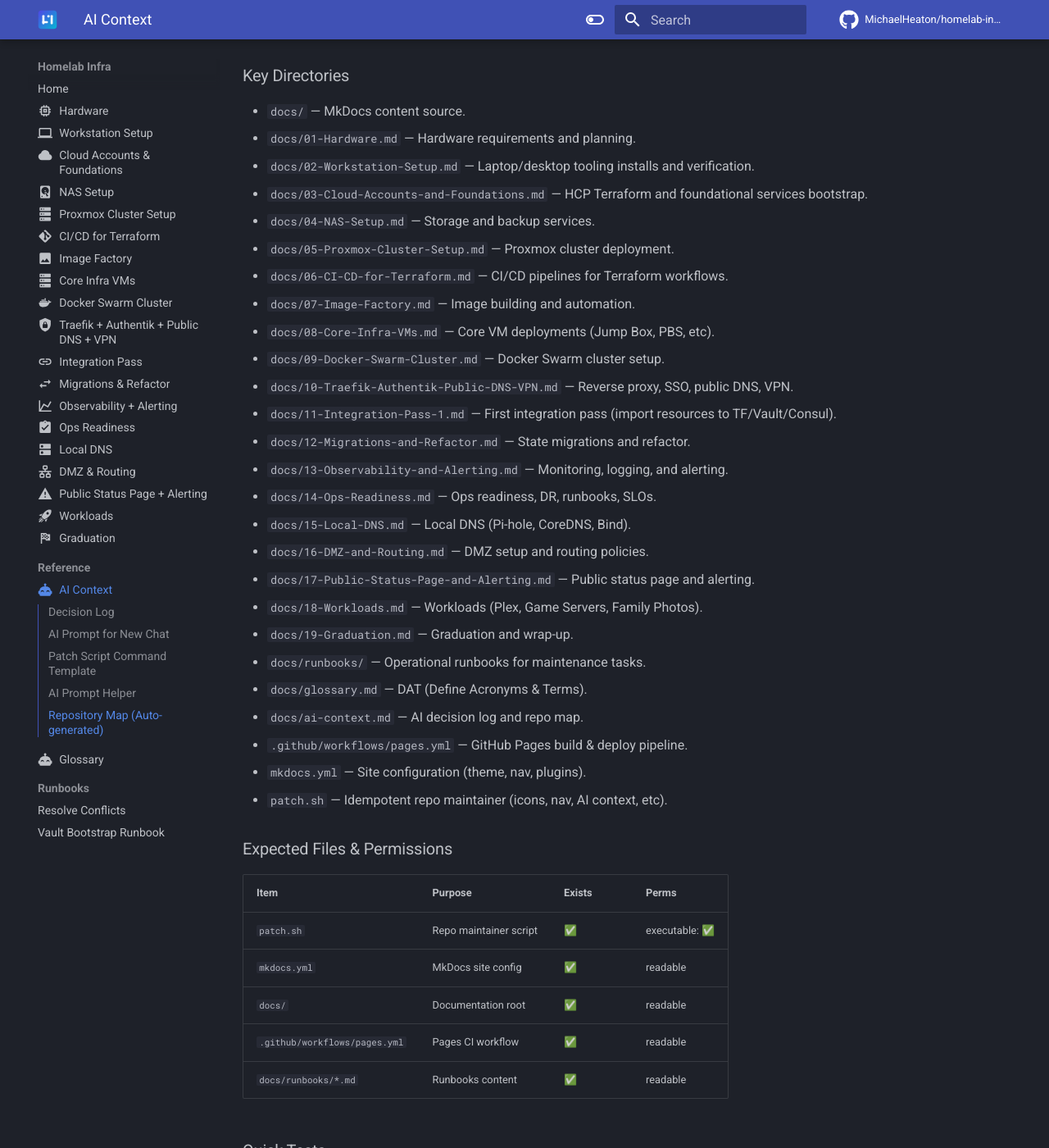
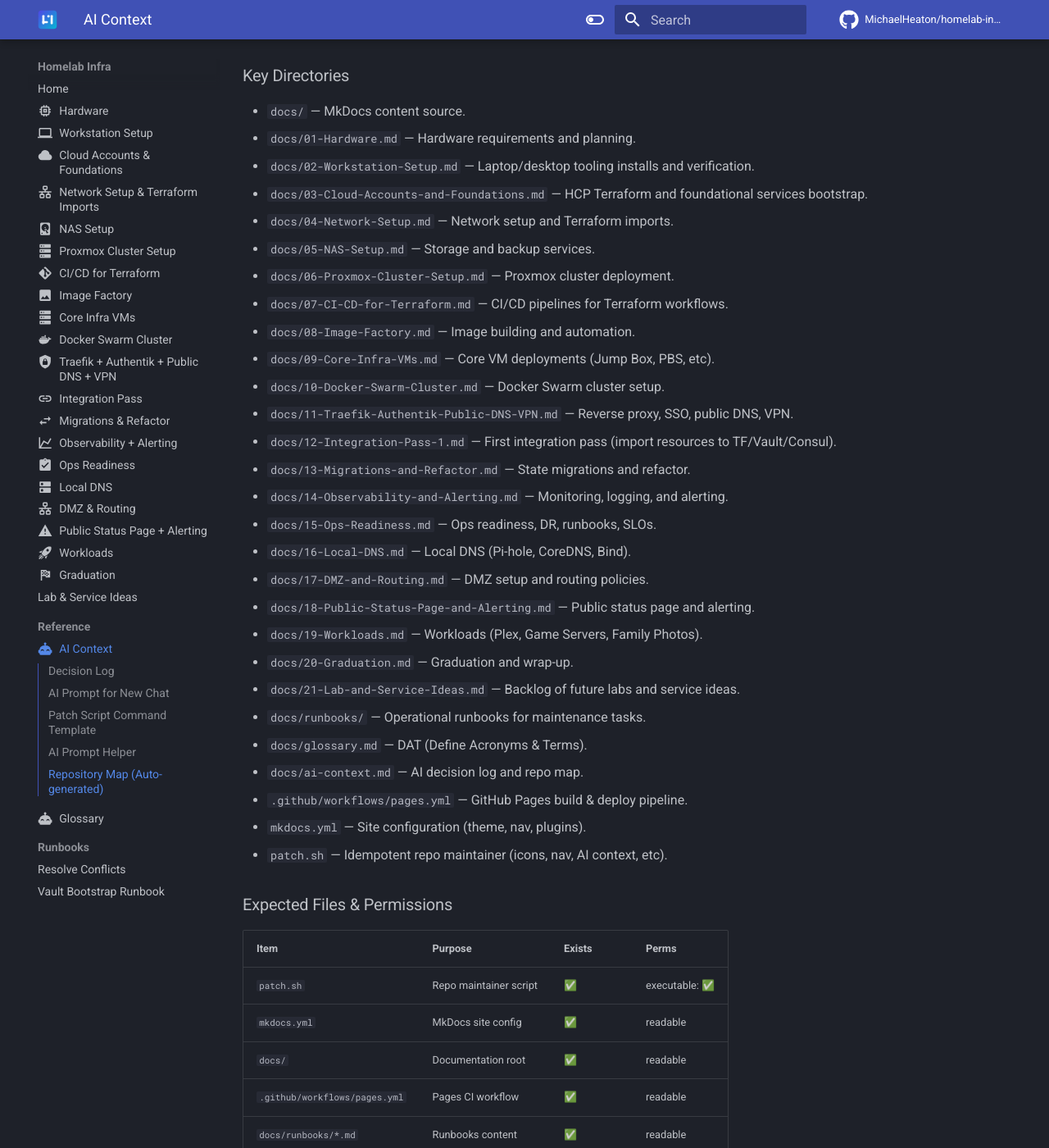
Before and after one commit to MichaelHeaton/homelab-infra, an MkDocs documentation site: the page built from docs/ai-context.md, in a window 1280 px wide and 1400 px high, scrolled down 2288 px. Shown: the whole window at 82% size. Built offline with MkDocs 1.6.1 and Material for MkDocs 9.7.7, drawn with Linux system fonts in a browser that asks for light colours; comment, search, counter and statistics services are not loaded.

Commit message:
docs: apply nav-driven renumbering and seed 04 Network Setup

```diff
--- /dev/null
+++ b/docs/04-Network-Setup.md
@@ -0,0 +1,46 @@
+---
+icon: material/lan
+---
+# Network Setup & Terraform Imports
+
+## Overview
+Define LAN/VLAN plan, assign CIDRs, configure router/switch, then import discovered resources into Terraform.
+
+## Outcomes
+- VLANs and CIDRs documented and provisioned.
+- Router/firewall interfaces and DHCP scopes configured.
+- Terraform state updated via `terraform import` for existing network objects.
+
+## Entry Checks
+- Router/firewall reachable via UI and SSH.
+- Admin creds and backup exported.
+- Terraform CLI installed and working.
+
+## Labs
+1. **Design the addressing plan**
+   - Choose RFC1918 blocks and per‑VLAN CIDRs.
+   - Reserve infra ranges for gateways, DHCP, DNS, and static hosts.
+2. **Define VLANs and tagging**
+   - Map names → IDs (e.g., `10-MGMT`, `20-SERVERS`, `30-IOT`, `40-GUEST`).
+   - Document trunk and access ports on the switch.
+3. **Configure router/firewall**
+   - Create VLAN interfaces and gateways.
+   - Enable DHCP per VLAN and set DNS.
+   - Add basic inter‑VLAN rules and block guest→LAN.
+4. **Export and import to Terraform**
+   - Initialize provider for your platform.
+   - Use `terraform import` to capture existing VLANs, interfaces, DHCP, and rules.
+   - Run `terraform plan` to verify drift is zero.
+
+## Validation
+- [ ] Hosts on each VLAN receive DHCP and reach gateway.
+- [ ] Expected inter‑VLAN access allowed; blocked paths denied.
+- [ ] `terraform plan` shows no changes after import.
+
+## Exit Criteria
+- [ ] CIDR/VLAN matrix committed to the repo.
+- [ ] Router/switch configs backed up.
+- [ ] Terraform state contains imported network resources.
+
+## Next
+Proceed to NAS setup and Proxmox cluster.
--- a/docs/ai-context.md
+++ b/docs/ai-context.md
@@ -95,22 +95,24 @@
   - `docs/01-Hardware.md` — Hardware requirements and planning.
   - `docs/02-Workstation-Setup.md` — Laptop/desktop tooling installs and verification.
   - `docs/03-Cloud-Accounts-and-Foundations.md` — HCP Terraform and foundational services bootstrap.
-  - `docs/04-NAS-Setup.md` — Storage and backup services.
-  - `docs/05-Proxmox-Cluster-Setup.md` — Proxmox cluster deployment.
-  - `docs/06-CI-CD-for-Terraform.md` — CI/CD pipelines for Terraform workflows.
-  - `docs/07-Image-Factory.md` — Image building and automation.
-  - `docs/08-Core-Infra-VMs.md` — Core VM deployments (Jump Box, PBS, etc).
-  - `docs/09-Docker-Swarm-Cluster.md` — Docker Swarm cluster setup.
-  - `docs/10-Traefik-Authentik-Public-DNS-VPN.md` — Reverse proxy, SSO, public DNS, VPN.
-  - `docs/11-Integration-Pass-1.md` — First integration pass (import resources to TF/Vault/Consul).
-  - `docs/12-Migrations-and-Refactor.md` — State migrations and refactor.
-  - `docs/13-Observability-and-Alerting.md` — Monitoring, logging, and alerting.
-  - `docs/14-Ops-Readiness.md` — Ops readiness, DR, runbooks, SLOs.
-  - `docs/15-Local-DNS.md` — Local DNS (Pi-hole, CoreDNS, Bind).
-  - `docs/16-DMZ-and-Routing.md` — DMZ setup and routing policies.
-  - `docs/17-Public-Status-Page-and-Alerting.md` — Public status page and alerting.
-  - `docs/18-Workloads.md` — Workloads (Plex, Game Servers, Family Photos).
-  - `docs/19-Graduation.md` — Graduation and wrap-up.
+  - `docs/04-Network-Setup.md` — Network setup and Terraform imports.
+  - `docs/05-NAS-Setup.md` — Storage and backup services.
+  - `docs/06-Proxmox-Cluster-Setup.md` — Proxmox cluster deployment.
+  - `docs/07-CI-CD-for-Terraform.md` — CI/CD pipelines for Terraform workflows.
+  - `docs/08-Image-Factory.md` — Image building and automation.
+  - `docs/09-Core-Infra-VMs.md` — Core VM deployments (Jump Box, PBS, etc).
+  - `docs/10-Docker-Swarm-Cluster.md` — Docker Swarm cluster setup.
+  - `docs/11-Traefik-Authentik-Public-DNS-VPN.md` — Reverse proxy, SSO, public DNS, VPN.
+  - `docs/12-Integration-Pass-1.md` — First integration pass (import resources to TF/Vault/Consul).
+  - `docs/13-Migrations-and-Refactor.md` — State migrations and refactor.
+  - `docs/14-Observability-and-Alerting.md` — Monitoring, logging, and alerting.
+  - `docs/15-Ops-Readiness.md` — Ops readiness, DR, runbooks, SLOs.
+  - `docs/16-Local-DNS.md` — Local DNS (Pi-hole, CoreDNS, Bind).
+  - `docs/17-DMZ-and-Routing.md` — DMZ setup and routing policies.
+  - `docs/18-Public-Status-Page-and-Alerting.md` — Public status page and alerting.
+  - `docs/19-Workloads.md` — Workloads (Plex, Game Servers, Family Photos).
+  - `docs/20-Graduation.md` — Graduation and wrap-up.
+  - `docs/21-Lab-and-Service-Ideas.md` — Backlog of future labs and service ideas.
   - `docs/runbooks/` — Operational runbooks for maintenance tasks.
   - `docs/glossary.md` — DAT (Define Acronyms & Terms).
   - `docs/ai-context.md` — AI decision log and repo map.
--- a/mkdocs.yml
+++ b/mkdocs.yml
@@ -58,22 +58,24 @@
   - Hardware: 01-Hardware.md
   - Workstation Setup: 02-Workstation-Setup.md
   - Cloud Accounts & Foundations: 03-Cloud-Accounts-and-Foundations.md
-  - NAS Setup: 04-NAS-Setup.md
-  - Proxmox Cluster Setup: 05-Proxmox-Cluster-Setup.md
-  - CI/CD for Terraform: 06-CI-CD-for-Terraform.md
-  - Image Factory: 07-Image-Factory.md
-  - Core Infra VMs: 08-Core-Infra-VMs.md
-  - Docker Swarm Cluster: 09-Docker-Swarm-Cluster.md
-  - Traefik + Authentik + Public DNS + VPN: 10-Traefik-Authentik-Public-DNS-VPN.md
-  - Integration Pass: 11-Integration-Pass-1.md
-  - Migrations & Refactor: 12-Migrations-and-Refactor.md
-  - Observability + Alerting: 13-Observability-and-Alerting.md
-  - Ops Readiness: 14-Ops-Readiness.md
-  - Local DNS: 15-Local-DNS.md
-  - DMZ & Routing: 16-DMZ-and-Routing.md
-  - Public Status Page + Alerting: 17-Public-Status-Page-and-Alerting.md
-  - Workloads: 18-Workloads.md
-  - Graduation: 19-Graduation.md
+  - Network Setup & Terraform Imports: 04-Network-Setup.md
+  - NAS Setup: 05-NAS-Setup.md
+  - Proxmox Cluster Setup: 06-Proxmox-Cluster-Setup.md
+  - CI/CD for Terraform: 07-CI-CD-for-Terraform.md
+  - Image Factory: 08-Image-Factory.md
+  - Core Infra VMs: 09-Core-Infra-VMs.md
+  - Docker Swarm Cluster: 10-Docker-Swarm-Cluster.md
+  - Traefik + Authentik + Public DNS + VPN: 11-Traefik-Authentik-Public-DNS-VPN.md
+  - Integration Pass: 12-Integration-Pass-1.md
+  - Migrations & Refactor: 13-Migrations-and-Refactor.md
+  - Observability + Alerting: 14-Observability-and-Alerting.md
+  - Ops Readiness: 15-Ops-Readiness.md
+  - Local DNS: 16-Local-DNS.md
+  - DMZ & Routing: 17-DMZ-and-Routing.md
+  - Public Status Page + Alerting: 18-Public-Status-Page-and-Alerting.md
+  - Workloads: 19-Workloads.md
+  - Graduation: 20-Graduation.md
+  - Lab & Service Ideas: 21-Lab-and-Service-Ideas.md
   - Reference:
     - AI Context: ai-context.md
     - Glossary: glossary.md
```
Also changed, not shown: docs/05-NAS-Setup.md (renamed from docs/04-NAS-Setup.md), docs/06-Proxmox-Cluster-Setup.md (renamed from docs/05-Proxmox-Cluster-Setup.md), docs/07-CI-CD-for-Terraform.md (renamed from docs/06-CI-CD-for-Terraform.md), docs/08-Image-Factory.md (renamed from docs/07-Image-Factory.md), docs/09-Core-Infra-VMs.md (renamed from docs/08-Core-Infra-VMs.md), docs/10-Docker-Swarm-Cluster.md (renamed from docs/09-Docker-Swarm-Cluster.md), docs/11-Traefik-Authentik-Public-DNS-VPN.md (renamed from docs/10-Traefik-Authentik-Public-DNS-VPN.md), docs/12-Integration-Pass-1.md (renamed from docs/11-Integration-Pass-1.md), docs/13-Migrations-and-Refactor.md (renamed from docs/12-Migrations-and-Refactor.md), docs/14-Observability-and-Alerting.md (renamed from docs/13-Observability-and-Alerting.md), docs/15-Ops-Readiness.md (renamed from docs/14-Ops-Readiness.md), docs/16-Local-DNS.md (renamed from docs/15-Local-DNS.md), docs/17-DMZ-and-Routing.md (renamed from docs/16-DMZ-and-Routing.md), docs/18-Public-Status-Page-and-Alerting.md (renamed from docs/17-Public-Status-Page-and-Alerting.md), 2 more files.
